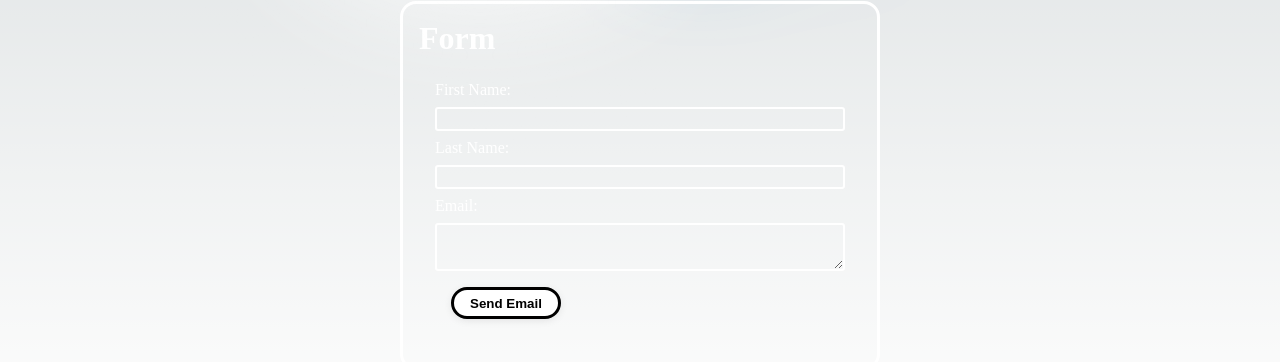
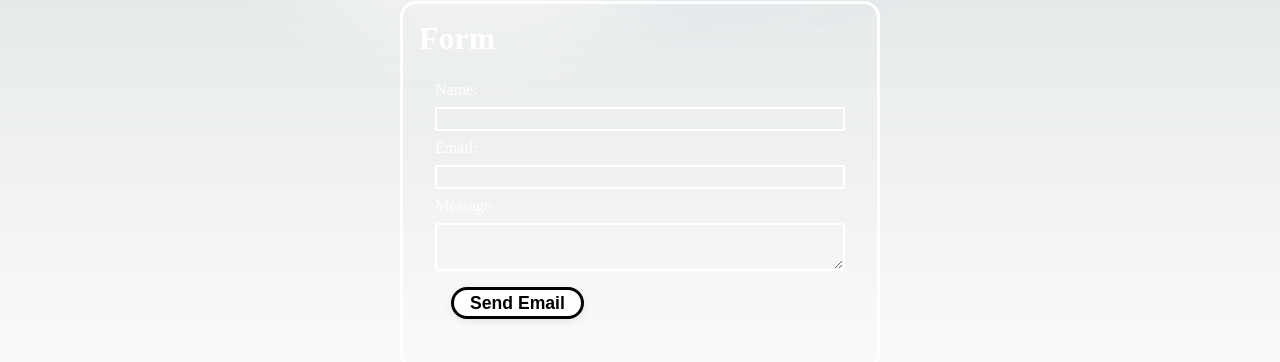
Before and after one commit to RafaelCardoso92/storybook, a Next.js app: page / in a window 1280 px wide. Shown: the part 334-696 px from the top of the page. Built offline with nearby package versions, Linux system fonts and the light colour scheme.

Commit message:
added more testing

```diff
--- a/src/components/button/button.module.scss
+++ b/src/components/button/button.module.scss
@@ -43,10 +43,12 @@
 .big {
   width: 100%;
   height: 5rem;
+  font-size: 1.5rem;
   padding: 0 1rem;
 }
 .small {
   width: 100%;
   height: 2rem;
+  font-size: 1.1rem;
   padding: 0.5rem 1rem;
 }
--- a/src/components/button/button.tsx
+++ b/src/components/button/button.tsx
@@ -5,12 +5,14 @@ interface buttonProps {
   size: string;
   text: string;
   type: "button" | "submit" | "reset" | undefined;
+  onClick: () => void;
 }
 
 export default function Button(props: buttonProps) {
   return (
     <div className={styles.container}>
       <button
+        onClick={props.onClick}
         type={props.type}
         className={`${styles[props.variant]} ${
           props.size ? styles[props.size] : ""
--- a/src/components/form/form.tsx
+++ b/src/components/form/form.tsx
@@ -1,5 +1,6 @@
 import styles from "./form.module.scss";
 import Button from "../button/button";
+import { useState } from "react";
 interface formProps {
   variant: string;
   borderColor: string;
@@ -7,14 +8,12 @@ interface formProps {
 }
 
 export default function Form(props: formProps) {
+  const [details, setDetails] = useState(false);
   const submitHandler = () => {
-    if (props.variant === "primary") {
-      alert("This is a primary button");
-      //my special error
-      //props.variant = "something";
-    } else if (props.variant === "secondary") {
-      alert("This is a secondary button");
-    }
+    console.log("Email sent");
+    setDetails(true);
+    //my special error
+    //props.variant = "something";
   };
   return (
     <div
@@ -25,18 +24,34 @@ export default function Form(props: formProps) {
         <h1>Form</h1>
       </div>
       <div className={styles.formBody}>
-        <form onSubmit={submitHandler}>
+        <div>
           <div className={`${styles.formRow} ${styles[props.variant]}`}>
-            <label htmlFor="name">First Name:</label>
-            <input name="name" type="text" className={styles.formInput} />
-            <label htmlFor="lname">Last Name:</label>
-            <input name="lname" type="text" className={styles.formInput} />
+            <label htmlFor="name">Name:</label>
+            <input
+              data-testid="name"
+              name="name"
+              type="text"
+              className={styles.formInput}
+            />
             <label htmlFor="email">Email:</label>
-            <textarea name="email" className={styles.formInput} />
+            <input
+              data-testid="email"
+              name="email"
+              type="email"
+              className={styles.formInput}
+            />
+            <label htmlFor="message">Message</label>
+            <textarea
+              data-testid="message"
+              name="message"
+              className={styles.formInput}
+            />
           </div>
           <div className={styles.buttonContainer}>
             <div className={styles.button}>
               <Button
+                onClick={submitHandler}
+                data-testid="submit"
                 type="submit"
                 variant="secondary"
                 size="small"
@@ -44,7 +59,8 @@ export default function Form(props: formProps) {
               />
             </div>
           </div>
-        </form>
+          {details === true ? <p>Email sent</p> : ""}
+        </div>
       </div>
     </div>
   );
```
Also changed, not shown: 2 other files (tests, documents, lock files or other folders).
